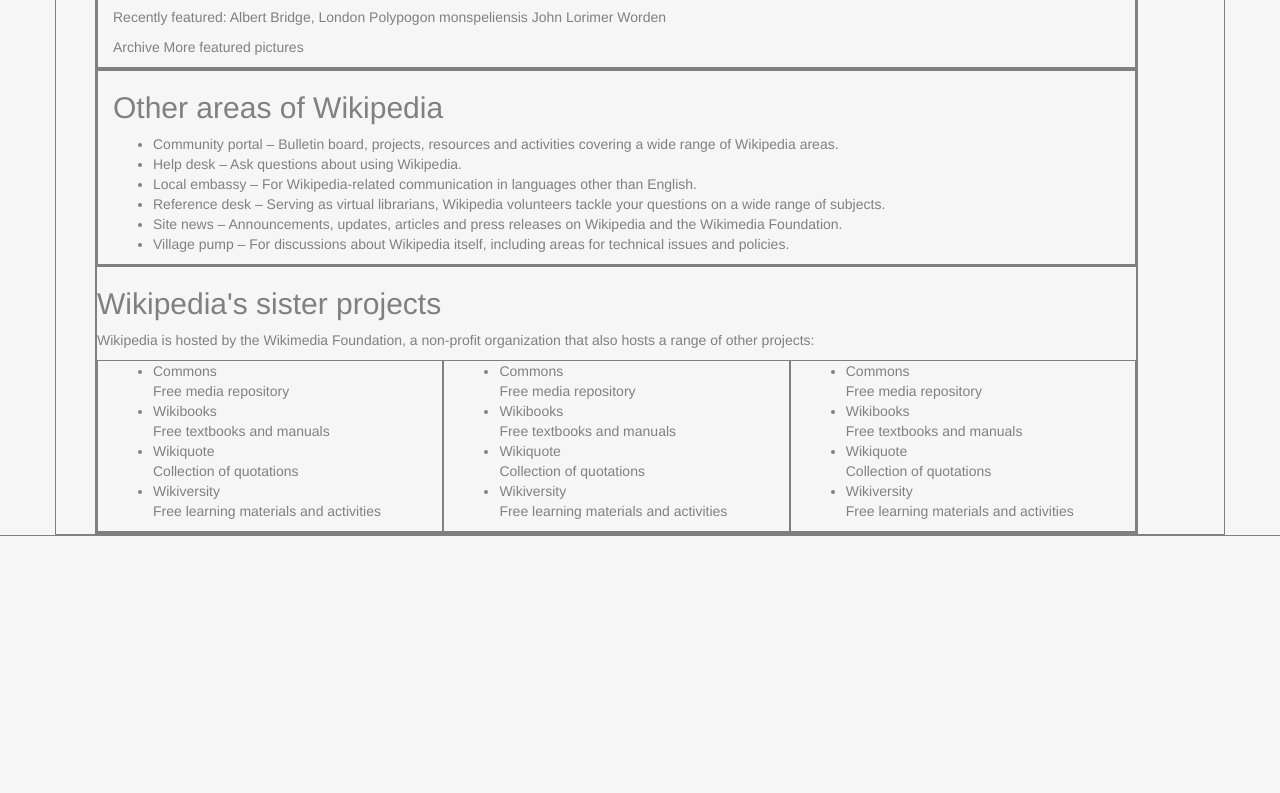
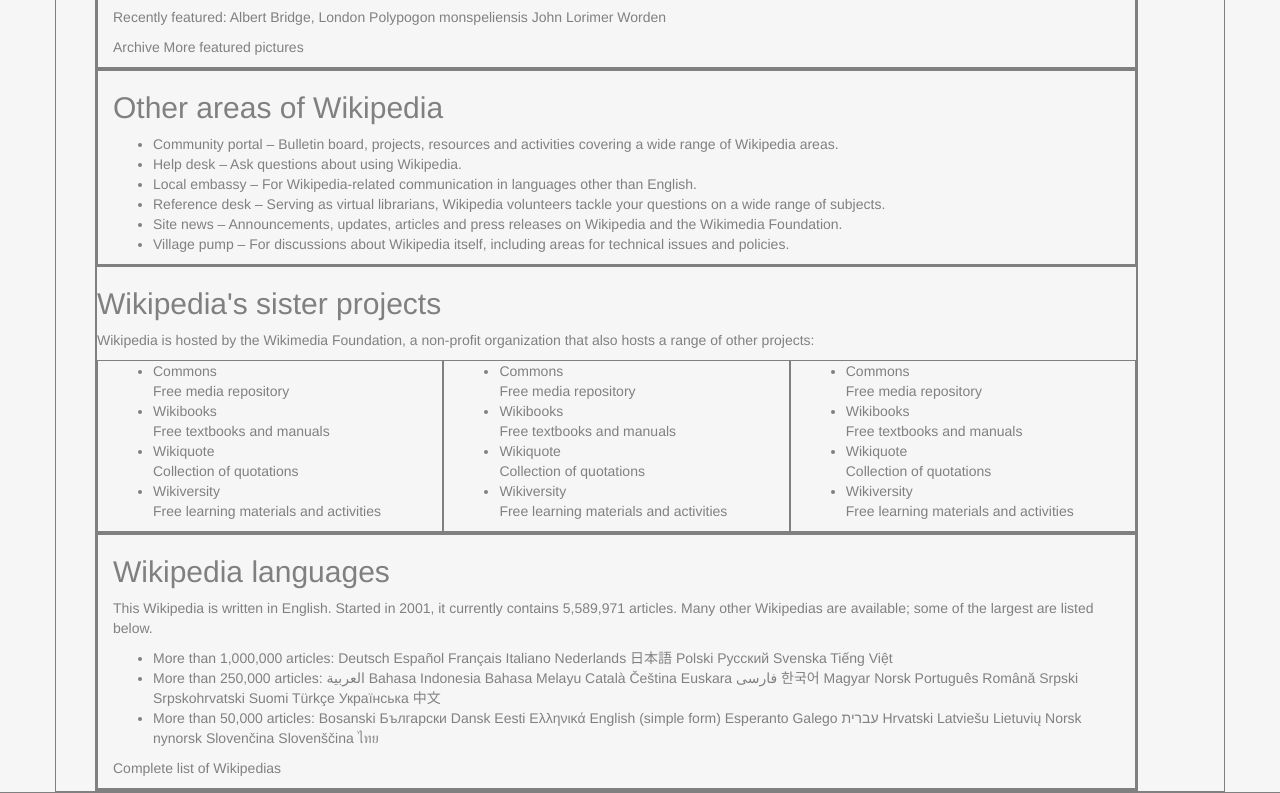
Before and after one commit to mattfmiller/wikipedia-rebuild, a plain HTML site: page index.html in a window 1280 px wide. Shown: the part 1216-2009 px from the top of the page. Before the commit the page ends 1752 px from the top, so only its background shows below. Drawn offline with Linux system fonts and the light colour scheme.

Commit message:
create Wikipedia languages section

```diff
--- a/index.html
+++ b/index.html
@@ -166,6 +166,21 @@
               </ul>
             </div>
           </div>
+<!-- Wikipedia languages Section -->
+          <div class="row">
+            <div class="col-md-12">
+              <h2>Wikipedia languages</h2>
+              <p>
+                This Wikipedia is written in English. Started in 2001, it currently contains 5,589,971 articles. Many other Wikipedias are available; some of the largest are listed below.
+              </p>
+              <ul>
+                <li>More than 1,000,000 articles: Deutsch Español Français Italiano Nederlands 日本語 Polski Русский Svenska Tiếng Việt</li>
+                <li>More than 250,000 articles: العربية Bahasa Indonesia Bahasa Melayu Català Čeština Euskara فارسی 한국어 Magyar Norsk Português Română Srpski Srpskohrvatski Suomi Türkçe Українська 中文</li>
+                <li>More than 50,000 articles: Bosanski Български Dansk Eesti Ελληνικά English (simple form) Esperanto Galego עברית Hrvatski Latviešu Lietuvių Norsk nynorsk Slovenčina Slovenščina ไทย</li>
+              </ul>
+              <p>Complete list of Wikipedias</p>
+            </div>
+          </div>
 
         </div>
       </div>
```
